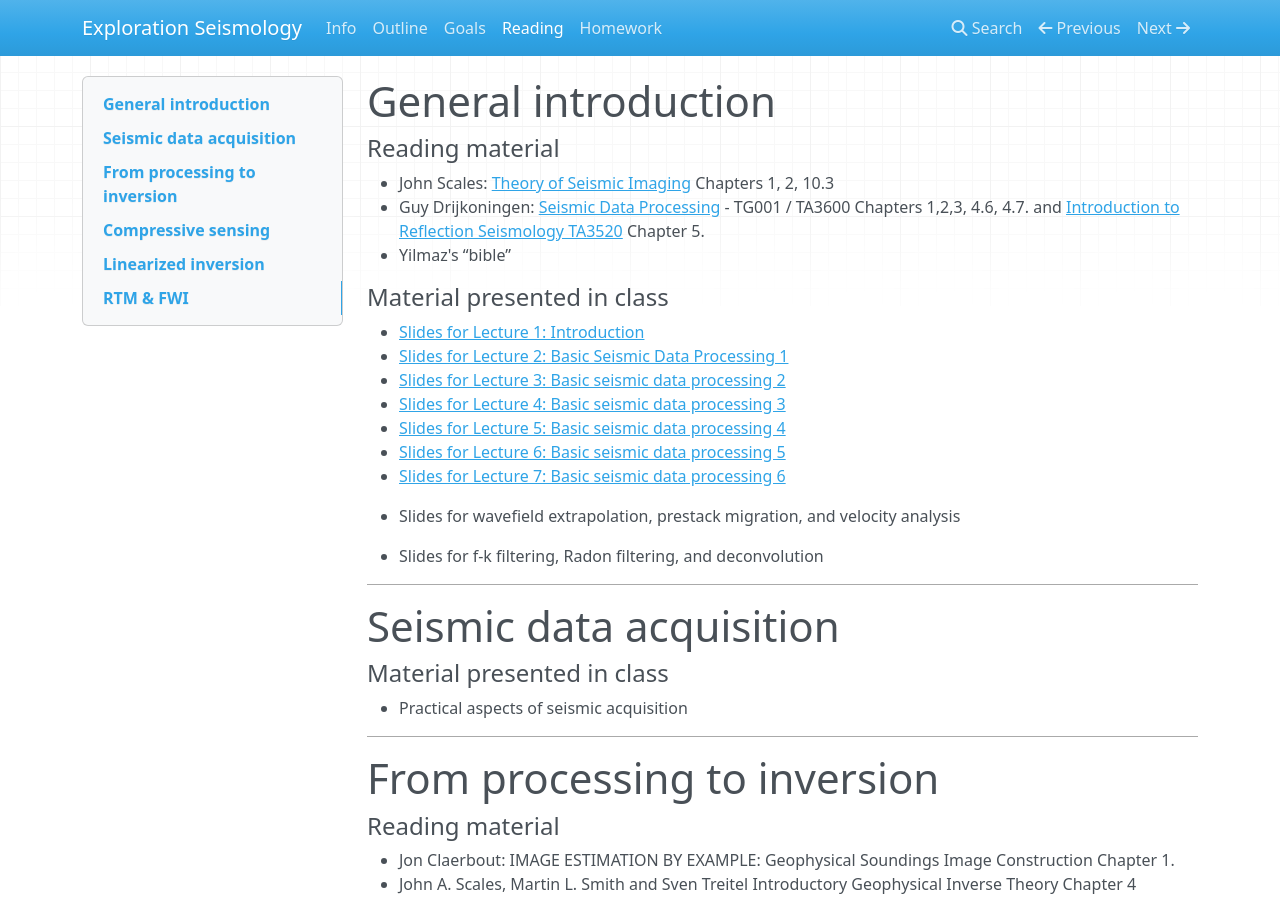
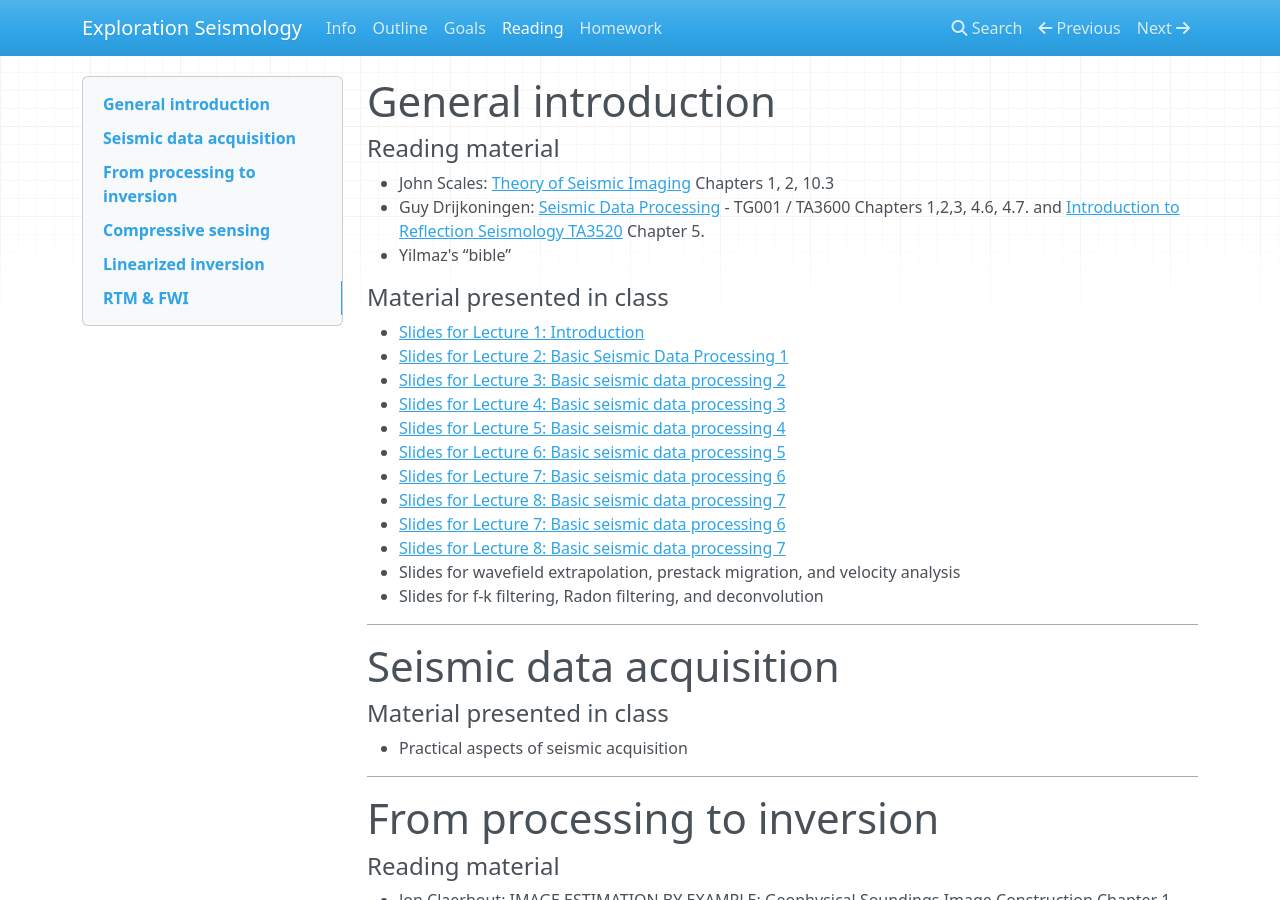
Before and after one commit to flexie/eas-4803-8803-ccs, an MkDocs documentation site: the page built from docs/reading.md, in a window 1280 px wide and 900 px high. Built offline with MkDocs 1.6.1, drawn with Linux system fonts in a browser that asks for light colours; nearby versions of some CDN libraries; old or Windows-style settings are respelled for this version of MkDocs.

Commit message:
added reading

```diff
--- a/docs/reading.md
+++ b/docs/reading.md
@@ -15,7 +15,9 @@
 - [Slides for Lecture 5: Basic seismic data processing 4](https://www.dropbox.com/s/hfyc81n012s8o4a/5-Exploration_Seismology-basics.pdf?dl=0)
 - [Slides for Lecture 6: Basic seismic data processing 5](https://www.dropbox.com/s/5sl67ssdzehu7jl/6-Exploration_Seismology-migration.pdf?dl=0)
 - [Slides for Lecture 7: Basic seismic data processing 6](https://www.dropbox.com/s/589st3bu5a5qwpg/7-Exploration_Seismology-migration.pdf?dl=0)
-
+- [Slides for Lecture 8: Basic seismic data processing 7](https://www.dropbox.com/s/w3yv0atpmm46fa6/8-Exploration_Seismology-migration.pdf?dl=0)
+- [Slides for Lecture 7: Basic seismic data processing 6](https://www.dropbox.com/s/589st3bu5a5qwpg/7-Exploration_Seismology-migration.pdf?dl=0)
+- [Slides for Lecture 8: Basic seismic data processing 7](https://www.dropbox.com/s/w3yv0atpmm46fa6/8-Exploration_Seismology-migration.pdf?dl=0)
 - Slides for wavefield extrapolation, prestack migration, and velocity analysis
 - Slides for f-k filtering, Radon filtering, and deconvolution
 
```
